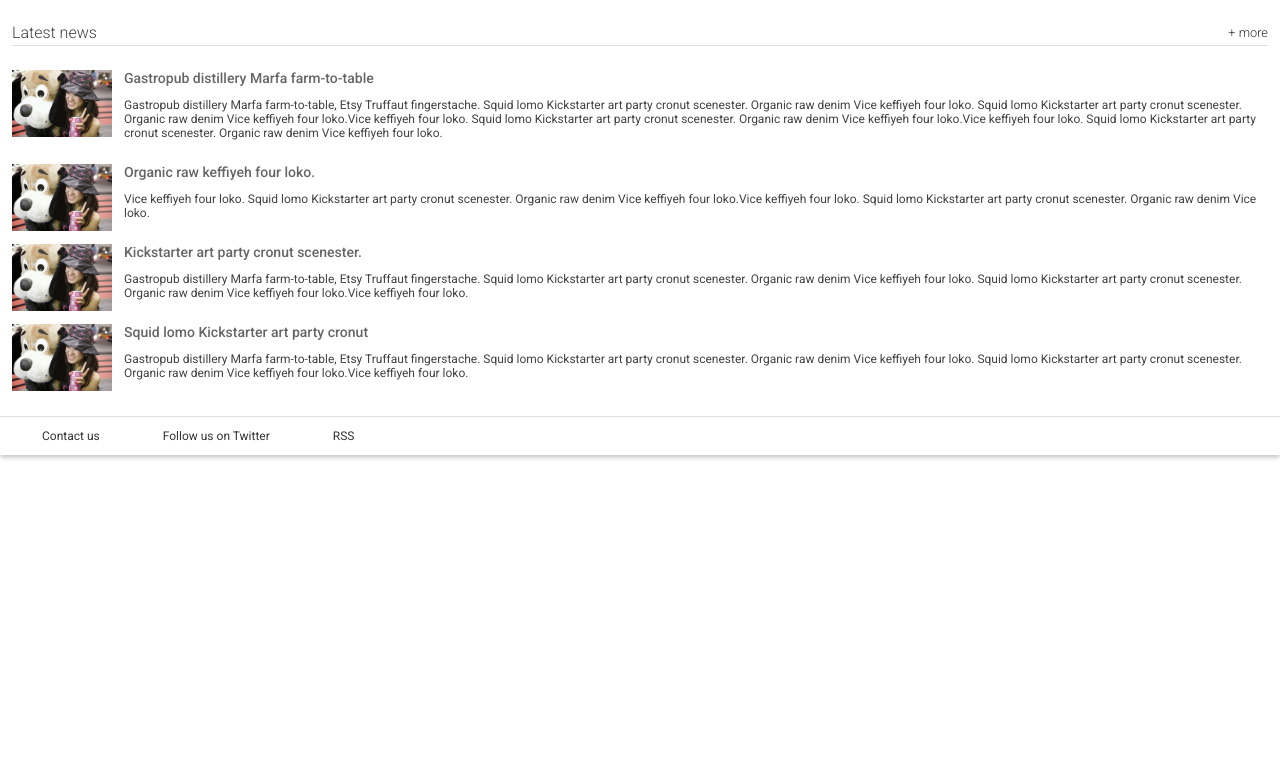
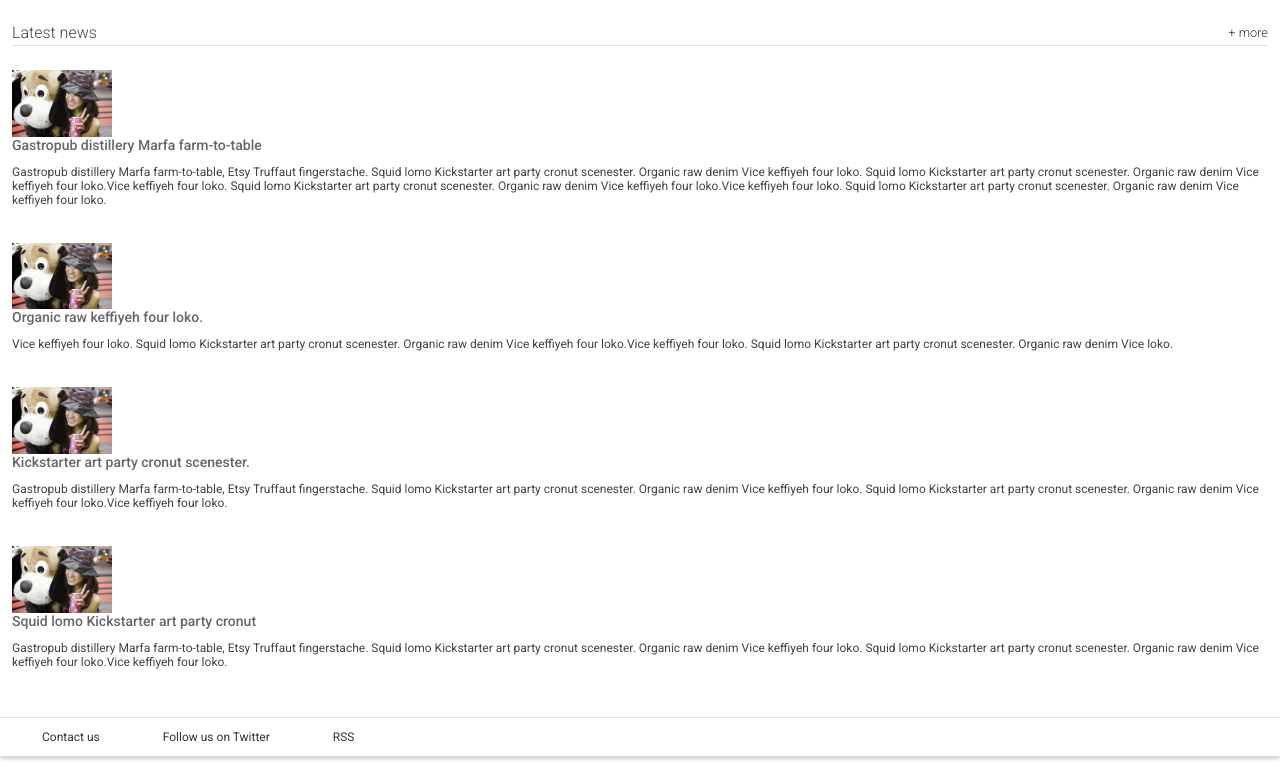
Before and after one commit to TANADADaisuke/TANADADaisuke.github.io, a plain HTML site: page portfolio/responsive/index.html in a window 1280 px wide. Shown: the part 1461-2223 px from the top of the page. Before the commit the page ends 1922 px from the top, so only its background shows below. Drawn offline with nearby package versions, Linux system fonts and the light colour scheme.

Commit message:
Recent news responsive

```diff
--- a/portfolio/responsive/main.css
+++ b/portfolio/responsive/main.css
@@ -365,15 +365,16 @@ main {
 .snippet {
   clear: both;
   margin: 24px 0;
+  display: flex;
+  flex-wrap: wrap;
 }
 
 .snippet__thumbnail {
-  width: 100px;
-  float: left;
-  margin-right: 1em;
+  width: 100%;
 }
 
 .snippet__title {
+  width: 100%;
   font-weight: 500;
 }
 
--- a/portfolio/responsive/responsive.css
+++ b/portfolio/responsive/responsive.css
@@ -65,3 +65,21 @@
     }
 
 }
+
+/*
+ *
+ * Recent news
+ *
+ */
+ @media screen and (min-width: 600px) {
+     .snippet {
+       clear: both;
+       margin: 24px 0;
+     }
+
+     .snippet__thumbnail {
+       width: 100px;
+       float: left;
+       margin-right: 1em;
+     }
+}
```
